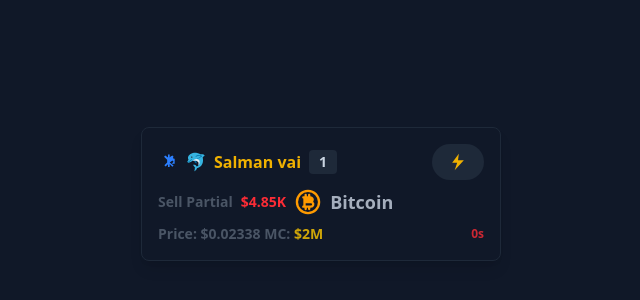
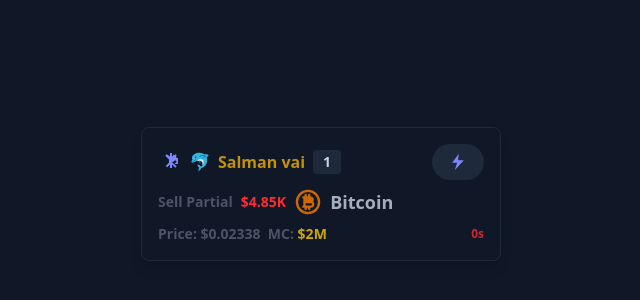
Before and after one commit to EyachirArafat/vue-project, a Vue app: page / in a window 1280 px wide. Shown: the part 206-506 px from the top of the page, without its empty margins (319-959 px from the left). Built offline with nearby package versions, Linux system fonts and the light colour scheme.

Commit message:
refactor TradeCard component styles and layout for improved consistency and visual clarity

```diff
--- a/src/components/TradeCard.vue
+++ b/src/components/TradeCard.vue
@@ -35,13 +35,13 @@
         <component
           v-if="iconOne"
           :is="iconOne"
-          width="20"
-          height="20"
-          class="text-blue-500"
+          width="24"
+          height="24"
+          class="text-indigo-400"
         />
         <component v-if="iconTwo" :is="iconTwo" width="20" height="20" />
 
-        <span class="text-yellow-500 font-semibold">{{ username }}</span>
+        <span class="text-yellow-500/80 font-semibold">{{ username }}</span>
         <span
           class="bg-gray-800 text-slate-300 px-2.5 py-0.5 rounded text-sm font-bold"
         >
@@ -49,9 +49,9 @@
         </span>
       </div>
       <button
-        class="bg-gray-800 px-4 py-2 rounded-full hover:bg-gray-700 cursor-pointer"
+        class="bg-gray-800 px-4 py-2 rounded-full hover:bg-gray-700 cursor-pointer transition-all duration-200"
       >
-        <ElectricIcon class="text-yellow-500" />
+        <ElectricIcon class="text-indigo-400" />
       </button>
     </div>
 
@@ -66,7 +66,7 @@
         :is="tokenIcon"
         width="28"
         height="28"
-        class="text-amber-500"
+        class="text-amber-600/90"
       />
 
       <span class="text-lg font-bold text-slate-300/80">{{ tokenName }}</span>
@@ -74,7 +74,10 @@
 
     <div class="flex justify-between items-center text-sm font-bold">
       <div>
-        Price: <span class="">{{ price }}</span> MC:
+        <span>Price: </span>
+        <span class="">{{ price }}</span
+        >&nbsp;
+        <span>MC: </span>
         <span
           :class="action === 'Buy' ? 'text-slate-300/80' : 'text-yellow-400/80'"
         >
```
